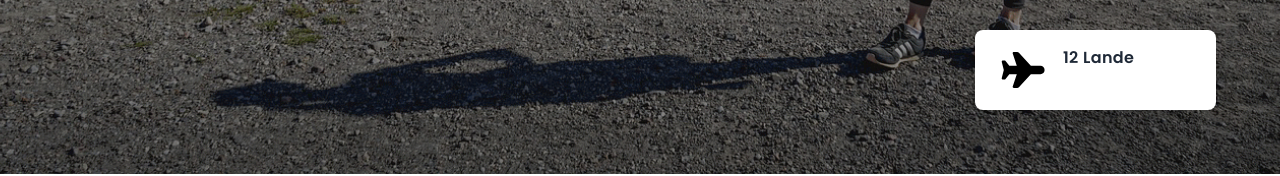
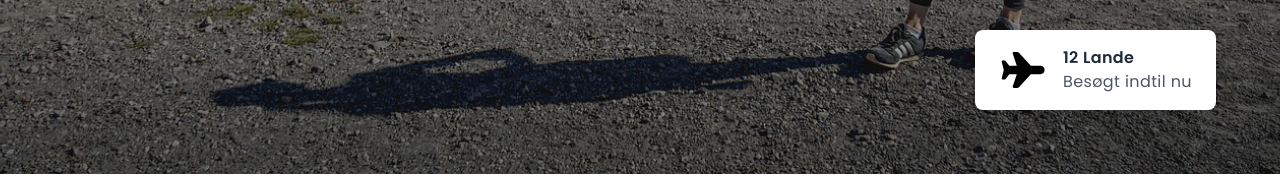
Before and after one commit to sleiterr/md-01_travel_blog, a React (Vite) app: page / in a window 1280 px wide. Shown: the part 626-802 px from the top of the page. Built offline with nearby package versions, Linux system fonts and the light colour scheme.

Commit message:
refactor --text-stat

```diff
--- a/src/components/hero/StatBox.jsx
+++ b/src/components/hero/StatBox.jsx
@@ -8,7 +8,7 @@ const statText = [
     subtitle: "Besøgt indtil nu",
     element: <img src={plane} alt="Plane Icon" className="w-12 h-auto" />,
     titleClass: "font-semibold text-base text-stat-title tracking-wide",
-    subtitleClass: "font-normal text-base text-stat-text tracking-wide",
+    subtitleClass: "font-normal text-base text-stat tracking-wide",
   },
 ];
 
```
